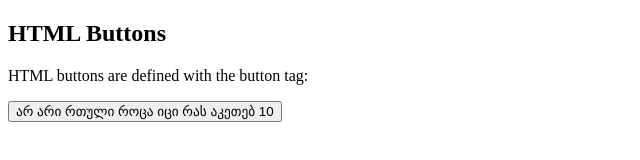
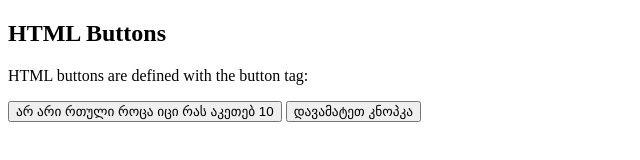
Before and after one commit to oabaiadze/jenkins, a plain HTML site: page index.html in a window 1280 px wide. Shown: the whole page, without its empty margins (0-640 px from the left). Drawn offline with Linux system fonts and the light colour scheme.

Commit message:
კნოპკა დავამატე

```diff
--- a/index.html
+++ b/index.html
@@ -7,5 +7,7 @@
 
 <button>არ არი რთული როცა იცი რას აკეთებ 10</button>
 
+<button>დავამატეთ კნოპკა</button>
+
 </body>
 </html>
```
